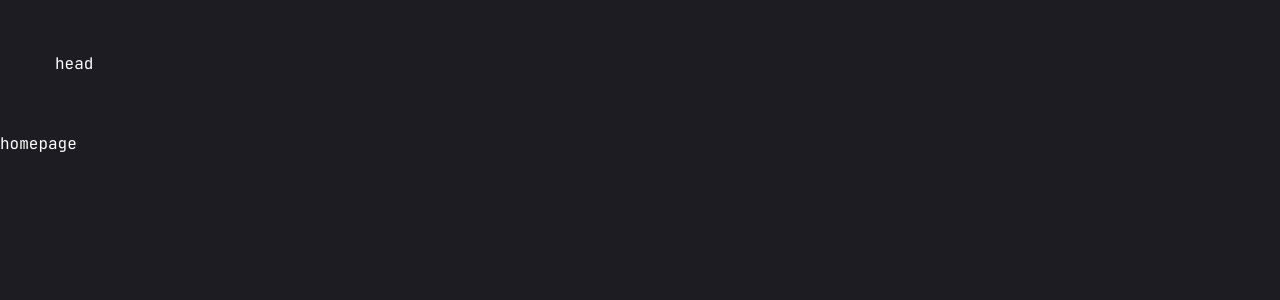
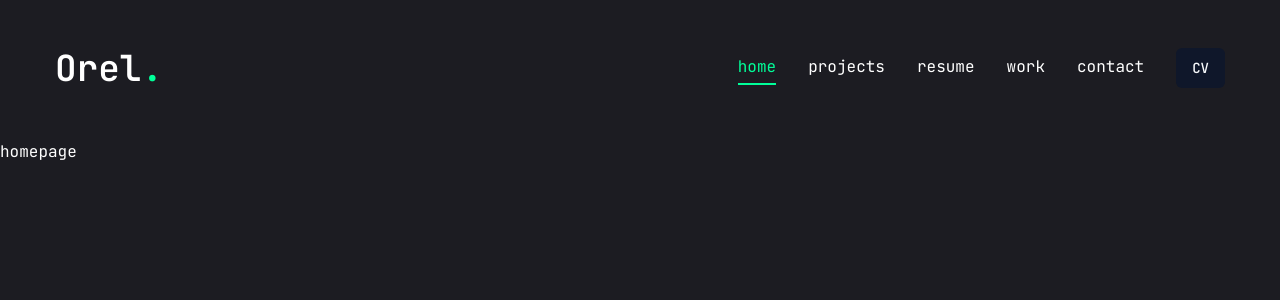
Before and after one commit to OrelAlon/nextjs-portfolio, a Next.js app: page / in a window 1280 px wide. Shown: the top 300 px of the page. Built offline with nearby package versions, Linux system fonts and the light colour scheme.

Commit message:
crate nav and path

```diff
--- a/app/layout.jsx
+++ b/app/layout.jsx
@@ -1,10 +1,15 @@
 import { JetBrains_Mono } from "next/font/google";
 import "./globals.css";
 
-//components
+// Components
 import Header from "@/components/Header";
+import { useEffect } from "react";
 
-const jetbrainsMono = JetBrains_Mono({ subsets: ["latin"],weight:["100",  '200','300',"400",'500','600','700','800'],variable:'--font-jetbrainsMono' });
+const jetbrainsMono = JetBrains_Mono({
+  subsets: ["latin"],
+  weight: ["100", "200", "300", "400", "500", "600", "700", "800"],
+  variable: "--font-jetbrainsMono",
+});
 
 export const metadata = {
   title: "Create Next App",
@@ -12,11 +17,16 @@ export const metadata = {
 };
 
 export default function RootLayout({ children }) {
+  useEffect(() => {
+    document.body.removeAttribute('cz-shortcut-listen');
+  }, []);
+
   return (
     <html lang="en">
       <body className={jetbrainsMono.variable}>
-        <Header/>
-        {children}</body>
+        <Header />
+        {children}
+      </body>
     </html>
   );
 }
--- a/components/Header.jsx
+++ b/components/Header.jsx
@@ -1,10 +1,25 @@
 import Link from "next/link"
 import { Button } from "./ui/button"
 
+//components
+import Nav from "./Nav"
+
+
+
 const Header = () => {
   return (
-    <header className="py-8 xl:py-12 text-white">
-        <div className="container mx-auto">head</div>
+    <header className="py-8 xl:py-12 text-white ">
+        <div className="container mx-auto flex justify-between items-center">
+            <Link href='/'><h1 className="text-4xl font-semibold">Orel<span className="text-accent">.</span></h1></Link>
+       <div className="hidden xl:flex items-center gap-8" > <Nav/>
+       <Link href='/cv'>
+
+        <Button>CV</Button>
+       </Link>
+       </div>
+
+        <div className="xl:hidden">mobile</div>
+        </div>
     </header>
   )
 }
--- /dev/null
+++ b/components/Nav.jsx
@@ -0,0 +1,36 @@
+"use client"
+
+import Link from "next/link"
+ import { usePathname } from "next/navigation"
+
+const links = [
+    {
+        name:'home',
+        path:'/'
+    }, {
+        name:'projects',
+        path:'/projects'
+    }, {
+        name:'resume',
+        path:'/resume'
+    }, {
+        name:'work',
+        path:'/work'
+    },
+    {
+        name:'contact',
+        path:'/contact'
+    },
+]
+
+const Nav = () => {
+    const pathname = usePathname()
+    console.log(pathname);
+  return (
+  <nav className="flex gap-8">
+    {links.map((link,index)=>{
+    return(    <Link href={link.path} key={index} className={`${link.path === pathname && "text-accent border-b-2 border-accent"}`}>{link.name}</Link>)})}
+  </nav>)
+}
+
+export default Nav
```
